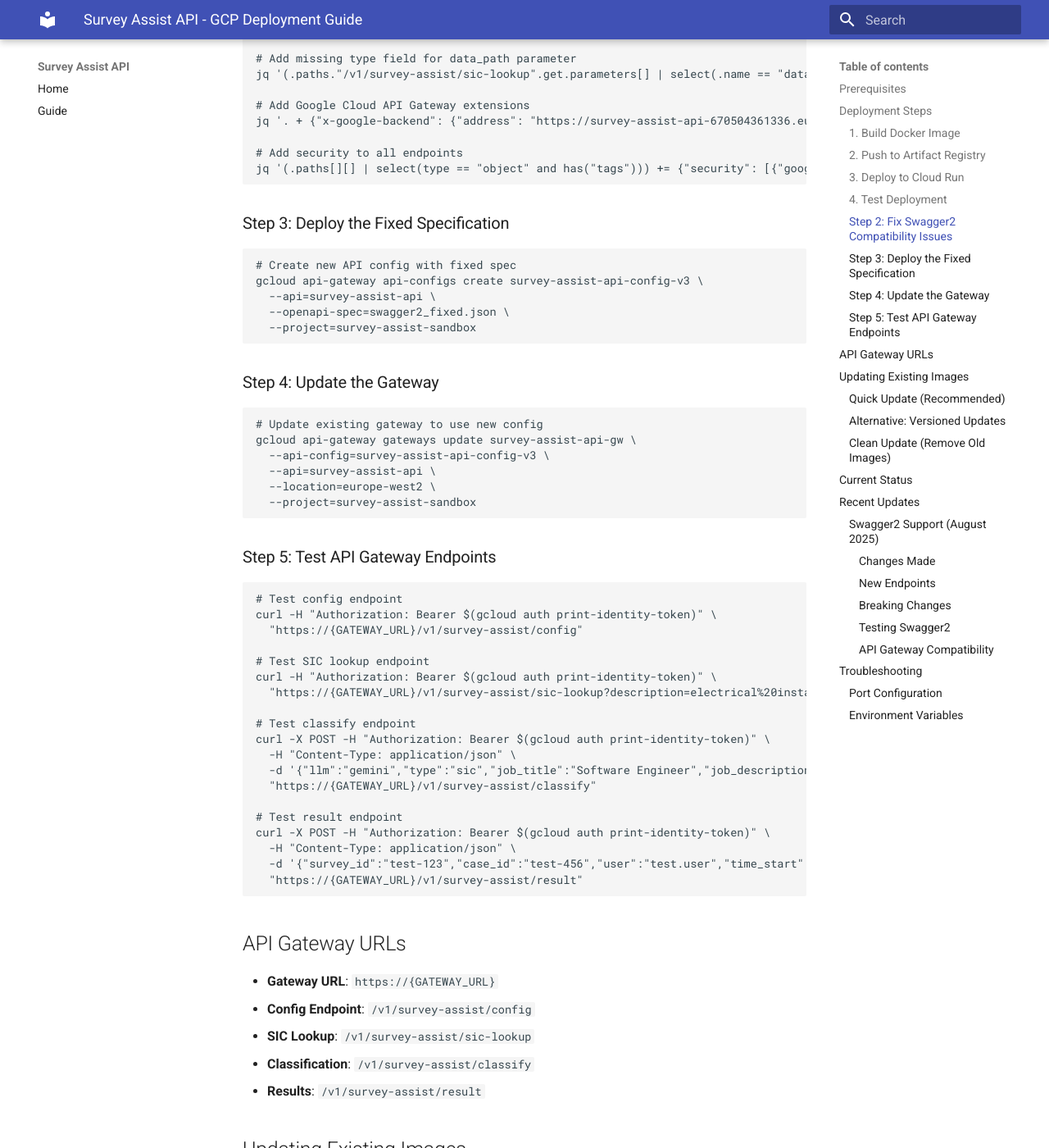
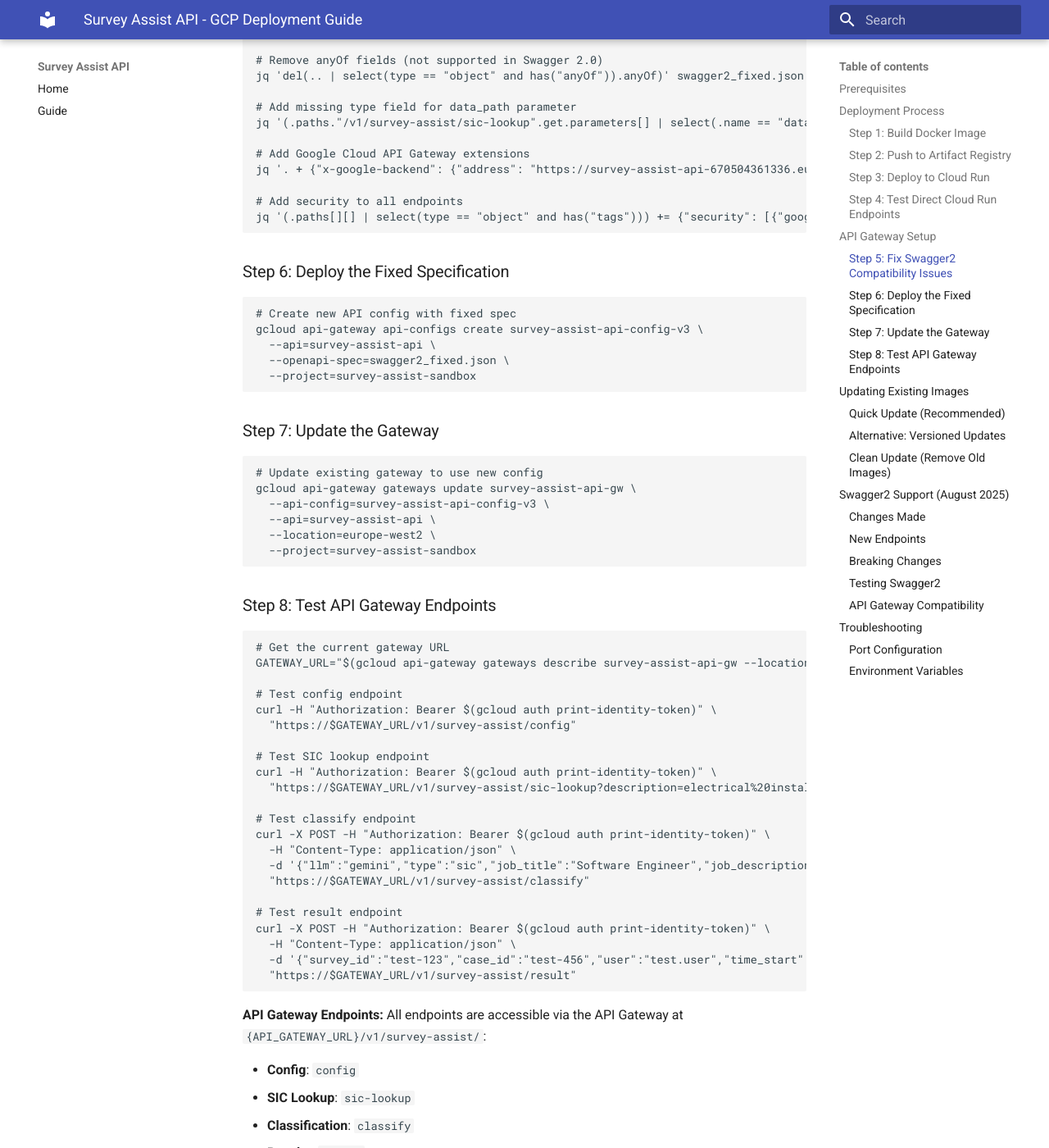
Before and after one commit to ONSdigital/survey-assist-api, an MkDocs documentation site: the page built from docs/gcp-deployment.md, in a window 1280 px wide and 1400 px high, scrolled down 1629 px. Shown: the whole window at 82% size. Built offline with MkDocs 1.6.1 and Material for MkDocs 9.7.7, drawn with Linux system fonts in a browser that asks for light colours; some of the changed text lies outside the part shown.

Commit message:
update gcp deployment doc

````diff
--- a/docs/gcp-deployment.md
+++ b/docs/gcp-deployment.md
@@ -8,9 +8,9 @@
 - Docker installed and running (colima for local development)
 - Access to the target GCP project (survey-assist-sandbox)
 
-## Deployment Steps
+## Deployment Process
 
-### 1. Build Docker Image
+### Step 1: Build Docker Image
 
 ```bash
 # Build the survey-assist-api image
@@ -18,7 +18,7 @@
 docker build -t survey-assist-api:latest .
 ```
 
-### 2. Push to Artifact Registry
+### Step 2: Push to Artifact Registry
 
 ```bash
 # Configure Docker to use gcloud as credential helper
@@ -31,7 +31,7 @@
 docker push europe-west2-docker.pkg.dev/survey-assist-sandbox/survey-assist-api/survey-assist-api:latest
 ```
 
-### 3. Deploy to Cloud Run
+### Step 3: Deploy to Cloud Run
 
 ```bash
 # Update existing service with new image
@@ -47,11 +47,11 @@
   --project=survey-assist-sandbox
 ```
 
-### 4. Test Deployment
+### Step 4: Test Direct Cloud Run Endpoints
 
 ```bash
 # Test endpoints with authentication
-SURVEY_ASSIST_URL="https://survey-assist-api-670504361336.europe-west2.run.app"
+SURVEY_ASSIST_URL="$(gcloud run services describe survey-assist-api --region=europe-west2 --project=survey-assist-sandbox --format='value(status.url)')"
 
 curl -H "Authorization: Bearer $(gcloud auth print-identity-token)" $SURVEY_ASSIST_URL/
 curl -H "Authorization: Bearer $(gcloud auth print-identity-token)" $SURVEY_ASSIST_URL/v1/survey-assist/config
@@ -59,7 +59,9 @@
 curl -X POST -H "Authorization: Bearer $(gcloud auth print-identity-token)" -H "Content-Type: application/json" -d '{"llm": "gemini", "type": "sic", "job_title": "Test", "job_description": "Test"}' "$SURVEY_ASSIST_URL/v1/survey-assist/classify"
 ```
 
-### Step 2: Fix Swagger2 Compatibility Issues
+## API Gateway Setup
+
+### Step 5: Fix Swagger2 Compatibility Issues
 
 The original spec contains OpenAPI 3.0 features that aren't supported by API Gateway. Fix these issues:
 
@@ -80,7 +82,7 @@
 jq '(.paths[][] | select(type == "object" and has("tags"))) += {"security": [{"google_id_token": []}]}' swagger2_fixed.json > temp.json && mv temp.json swagger2_fixed.json
 ```
 
-### Step 3: Deploy the Fixed Specification
+### Step 6: Deploy the Fixed Specification
 
 ```bash
 # Create new API config with fixed spec
@@ -90,7 +92,7 @@
   --project=survey-assist-sandbox
 ```
 
-### Step 4: Update the Gateway
+### Step 7: Update the Gateway
 
 ```bash
 # Update existing gateway to use new config
@@ -101,37 +103,40 @@
   --project=survey-assist-sandbox
 ```
 
-### Step 5: Test API Gateway Endpoints
+### Step 8: Test API Gateway Endpoints
 
 ```bash
+# Get the current gateway URL
+GATEWAY_URL="$(gcloud api-gateway gateways describe survey-assist-api-gw --location=europe-west2 --project=survey-assist-sandbox --format='value(defaultHostname)')"
+
 # Test config endpoint
 curl -H "Authorization: Bearer $(gcloud auth print-identity-token)" \
-  "https://{GATEWAY_URL}/v1/survey-assist/config"
+  "https://$GATEWAY_URL/v1/survey-assist/config"
 
 # Test SIC lookup endpoint
 curl -H "Authorization: Bearer $(gcloud auth print-identity-token)" \
-  "https://{GATEWAY_URL}/v1/survey-assist/sic-lookup?description=electrical%20installation"
+  "https://$GATEWAY_URL/v1/survey-assist/sic-lookup?description=electrical%20installation"
 
 # Test classify endpoint
 curl -X POST -H "Authorization: Bearer $(gcloud auth print-identity-token)" \
   -H "Content-Type: application/json" \
   -d '{"llm":"gemini","type":"sic","job_title":"Software Engineer","job_description":"I develop web applications"}' \
-  "https://{GATEWAY_URL}/v1/survey-assist/classify"
+  "https://$GATEWAY_URL/v1/survey-assist/classify"
 
 # Test result endpoint
 curl -X POST -H "Authorization: Bearer $(gcloud auth print-identity-token)" \
   -H "Content-Type: application/json" \
   -d '{"survey_id":"test-123","case_id":"test-456","user":"test.user","time_start":"2024-01-01T10:00:00Z","time_end":"2024-01-01T10:05:00Z","responses":[]}' \
-  "https://{GATEWAY_URL}/v1/survey-assist/result"
+  "https://$GATEWAY_URL/v1/survey-assist/result"
 ```
+**API Gateway Endpoints:**
+All endpoints are accessible via the API Gateway at `{API_GATEWAY_URL}/v1/survey-assist/`:
 
-## API Gateway URLs
+- **Config**: `config`
+- **SIC Lookup**: `sic-lookup`
+- **Classification**: `classify`
+- **Results**: `result`
 
-- **Gateway URL**: `https://{GATEWAY_URL}`
-- **Config Endpoint**: `/v1/survey-assist/config`
-- **SIC Lookup**: `/v1/survey-assist/sic-lookup`
-- **Classification**: `/v1/survey-assist/classify`
-- **Results**: `/v1/survey-assist/result`
 ## Updating Existing Images
 
 ### Quick Update (Recommended)
@@ -190,44 +195,37 @@
 gcloud run services update survey-assist-api --image=... # (same command as above)
 ```
 
-## Current Status
+## Swagger2 Support (August 2025)
 
-**All endpoints working**: root, config, classify, sic-lookup, result
-**Service URL**: https://survey-assist-api-670504361336.europe-west2.run.app
-**Environment**: survey-assist-sandbox
-
-## Recent Updates
-
-### Swagger2 Support (August 2025)
 The API has been updated to support Swagger2 (OpenAPI v2) for Google Cloud API Gateway compatibility:
 
-#### Changes Made
+### Changes Made
 - **Added `fastapi_swagger2` dependency** (v0.2.4)
 - **Replaced OpenAPI v3 endpoints** with Swagger2 endpoints
 - **Updated documentation URLs** from `/docs` to `/swagger2/docs`
 
-#### New Endpoints
+### New Endpoints
 - `/swagger2.json` - Swagger2 specification (API Gateway compatible)
 - `/swagger2/docs` - Swagger2 UI
 - `/swagger2/redoc` - ReDoc for Swagger2
 
-#### Breaking Changes
+### Breaking Changes
 - `/docs`, `/redoc`, `/openapi.json` endpoints removed
 - **Documentation URLs updated** - all references changed to `/swagger2/*`
 
-#### Testing Swagger2
+### Testing Swagger2
 ```bash
 # Test new Swagger2 endpoints
 curl -H "Authorization: Bearer $(gcloud auth print-identity-token)" \
-  "https://survey-assist-api-670504361336.europe-west2.run.app/swagger2.json"
+  "$(gcloud run services describe survey-assist-api --region=europe-west2 --project=survey-assist-sandbox --format='value(status.url)')/swagger2.json"
 
 # Verify old endpoints are removed
 curl -H "Authorization: Bearer $(gcloud auth print-identity-token)" \
-  "https://survey-assist-api-670504361336.europe-west2.run.app/docs"
+  "$(gcloud run services describe survey-assist-api --region=europe-west2 --project=survey-assist-sandbox --format='value(status.url)')/docs"
 # Should return 404
 ```
 
-#### API Gateway Compatibility
+### API Gateway Compatibility
 The Swagger2 specification is now compatible with Google Cloud API Gateway, enabling:
 - **API Gateway deployment** with proper authentication
 - **Swagger2 format** (OpenAPI v2) instead of v3
````
